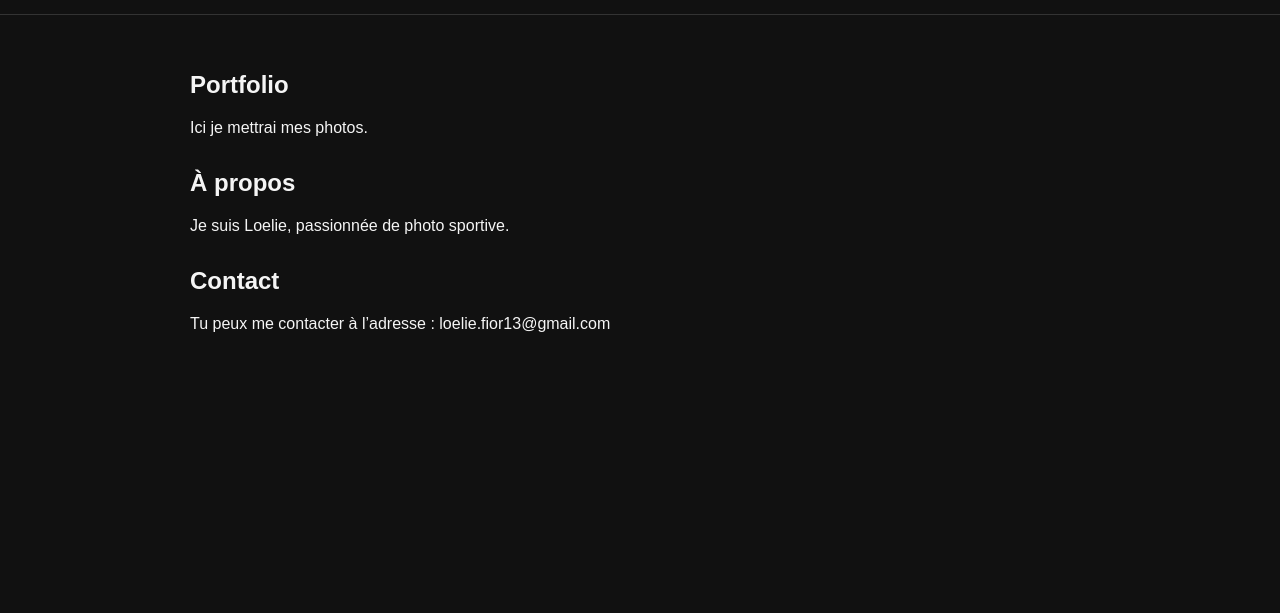
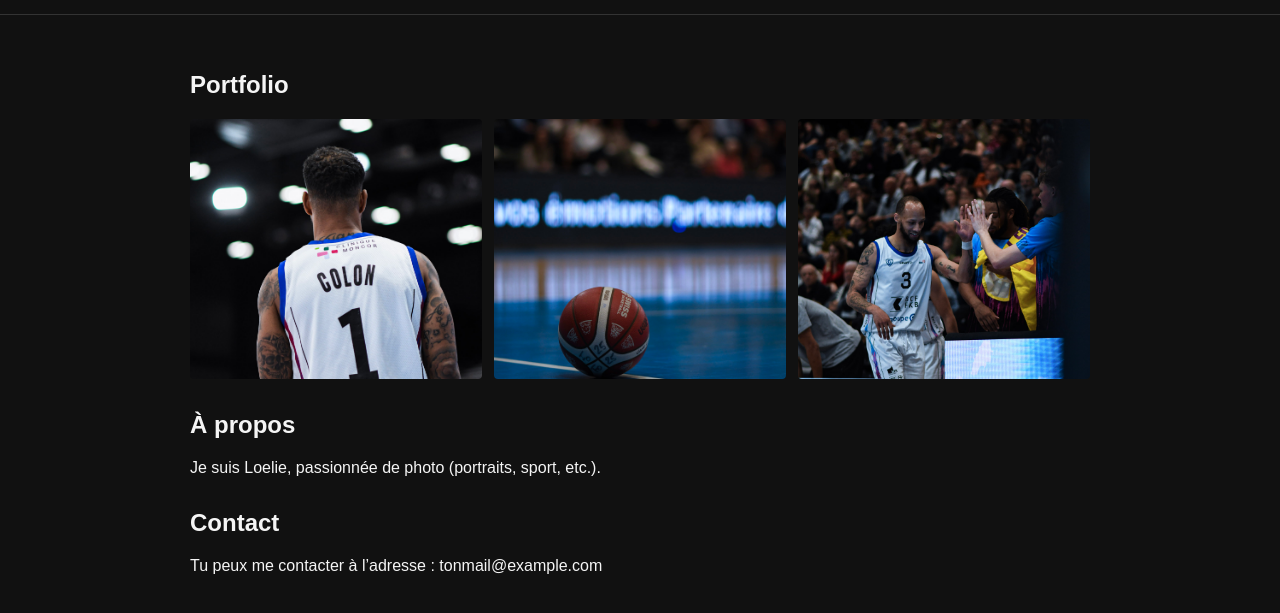
Before and after one commit to k75cbqrgnr-create/portfolio, a plain HTML site: page index.html in a window 1280 px wide. Shown: the part 73-686 px from the top of the page. Drawn offline with Linux system fonts and the light colour scheme.

Commit message:
Update index.html

```diff
--- a/index.html
+++ b/index.html
@@ -34,11 +34,23 @@
       h2 {
         margin-top: 32px;
       }
+      .gallery {
+        display: grid;
+        grid-template-columns: repeat(auto-fit, minmax(220px, 1fr));
+        gap: 12px;
+        margin-top: 16px;
+      }
+      .gallery img {
+        width: 100%;
+        height: 260px;
+        object-fit: cover;
+        border-radius: 4px;
+      }
     </style>
   </head>
   <body>
     <header>
-      <h1>Portfolio de Loelie</h1>
+      <h1>PORTFOLIO DE LOELIE</h1>
       <nav>
         <a href="#portfolio">Portfolio</a>
         <a href="#apropos">À propos</a>
@@ -49,17 +61,25 @@
     <main>
       <section id="portfolio">
         <h2>Portfolio</h2>
-        <p>Ici je mettrai mes photos.</p>
+        <div class="gallery">
+          <img src="photo1.jpg" alt="Photo 1">
+          <img src="photo2.jpg" alt="Photo 2">
+          <img src="photo3.jpg" alt="Photo 3">
+        </div>
       </section>
 
       <section id="apropos">
         <h2>À propos</h2>
-        <p>Je suis Loelie, passionnée de photo sportive.</p>
+        <p>
+          Je suis Loelie, passionnée de photo (portraits, sport, etc.).
+        </p>
       </section>
 
       <section id="contact">
         <h2>Contact</h2>
-        <p>Tu peux me contacter à l’adresse : loelie.fior13@gmail.com</p>
+        <p>
+          Tu peux me contacter à l’adresse : tonmail@example.com
+        </p>
       </section>
     </main>
   </body>
```
